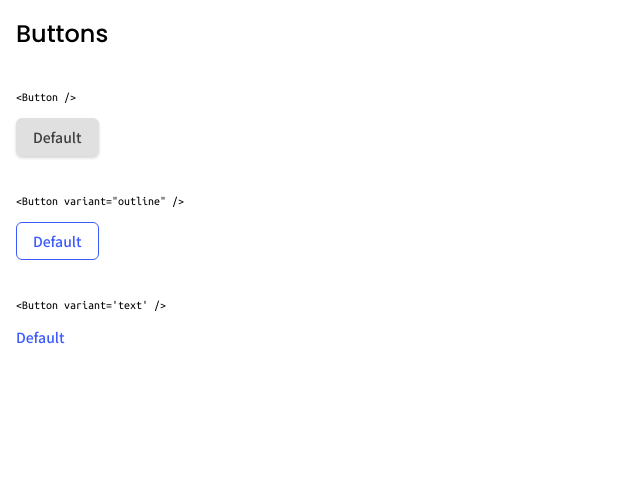
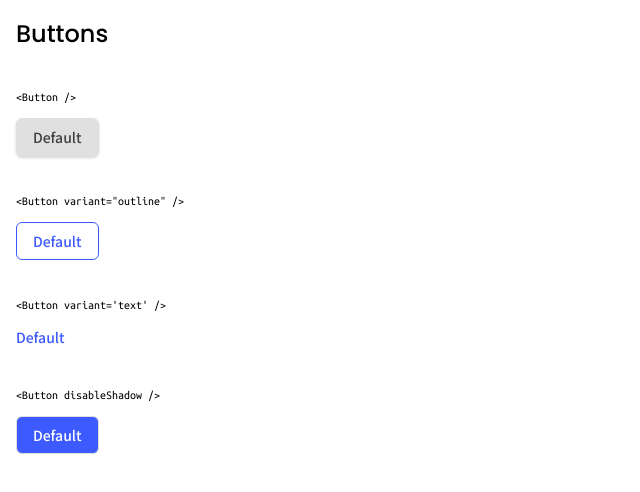
Before and after one commit to khwilo/dev-design-system, a Next.js app: page / in a window 1280 px wide. Shown: the top 492 px of the page, without its empty margins (0-640 px from the left). Built offline with nearby package versions, Linux system fonts and the light colour scheme.

Commit message:
Add a disabledShadow button

```diff
--- a/components/Button.js
+++ b/components/Button.js
@@ -1,7 +1,16 @@
 import styles from '../styles/Button.module.css';
 
-const Button = ({ title, variant = '' }) => (
-  <button className={`${styles.button} ${styles[variant]}`}>{title}</button>
-);
+const Button = ({ title, variant = '', disabledShadow }) => {
+  const disabledShadowBtn = disabledShadow ? 'disabledShadowBtn' : '';
+
+  return (
+    <button
+      className={`${styles.button} ${styles[variant]} ${styles[disabledShadowBtn]}`}
+      disabled
+    >
+      {title}
+    </button>
+  );
+};
 
 export default Button;
--- a/pages/index.js
+++ b/pages/index.js
@@ -32,6 +32,13 @@ export default function Home() {
             <Button title='Default' variant='text' />
           </div>
         </div>
+
+        <div className='section__btn flex'>
+          <div>
+            <h3 className='btn-label'>{`<Button disableShadow />`}</h3>
+            <Button title='Default' disabledShadow />
+          </div>
+        </div>
       </section>
     </div>
   );
--- a/styles/Button.module.css
+++ b/styles/Button.module.css
@@ -47,3 +47,14 @@
   background: rgba(41, 98, 255, 0.1);
   border-radius: 6px;
 }
+
+.disabledShadowBtn {
+  background: #3d5afe;
+  color: #ffffff;
+  box-shadow: none;
+}
+
+.disabledShadowBtn:hover,
+.disabledShadowBtn:focus {
+  background: #3d5afe;
+}
```
